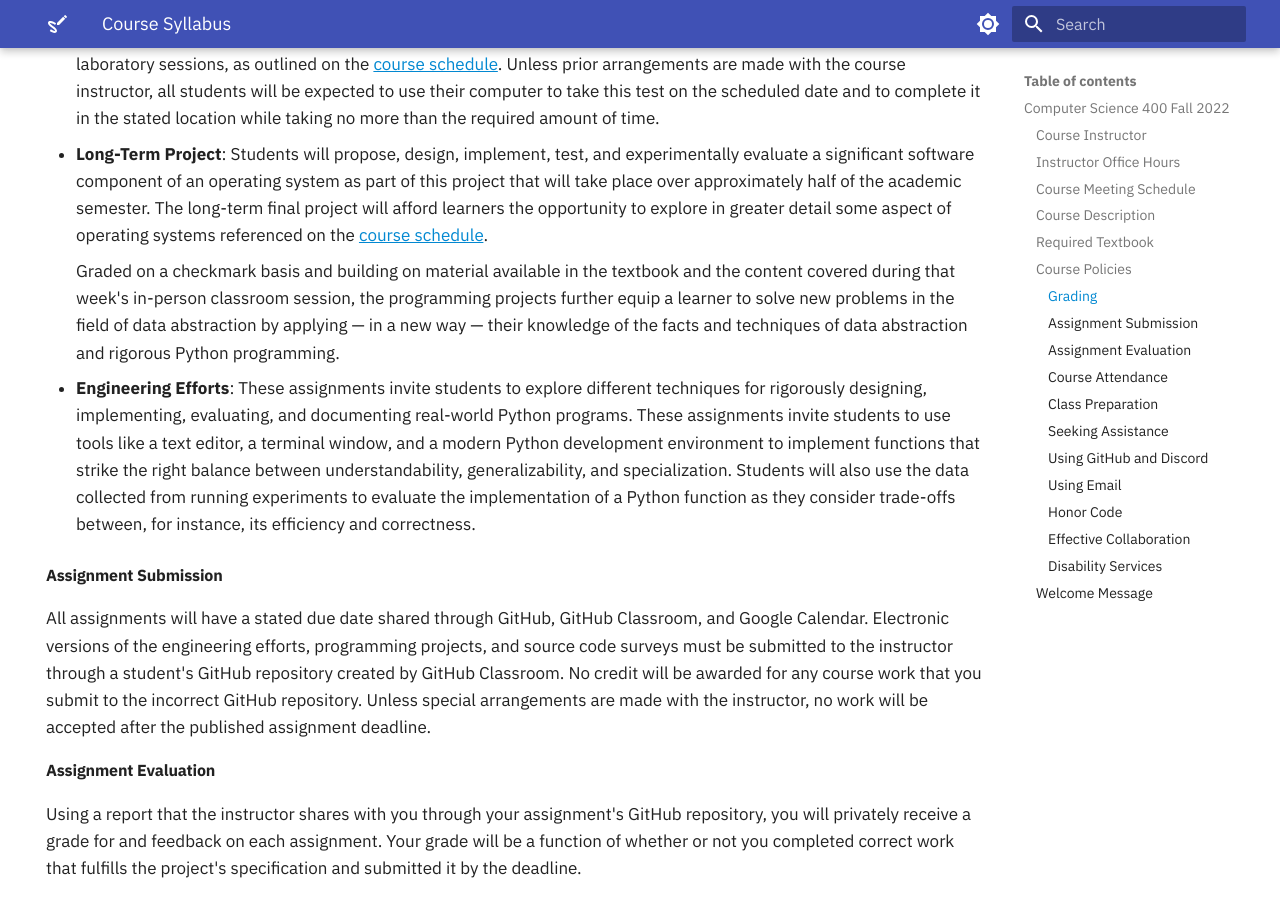
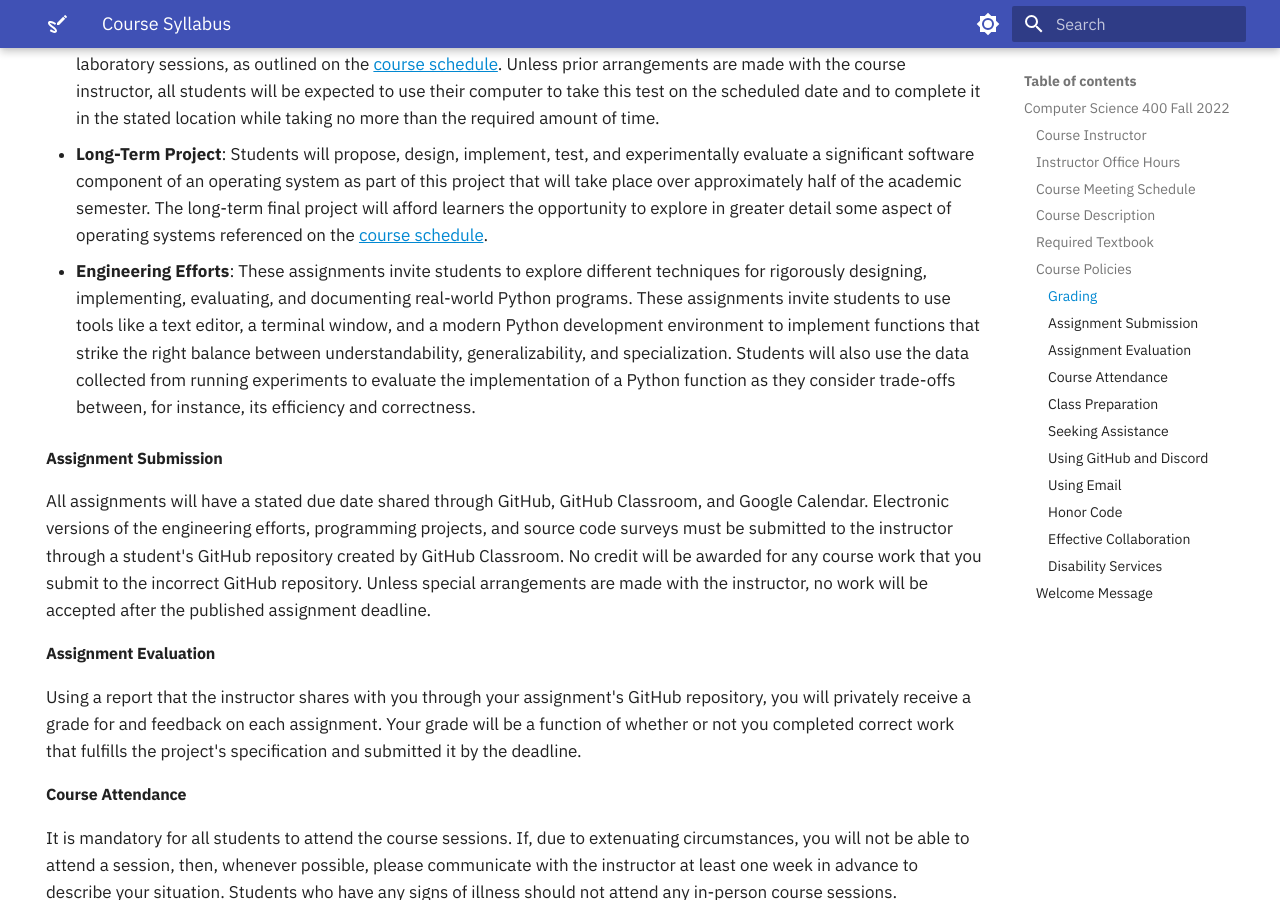
Before and after one commit to OS-Sketch/www.os-sketch.com, an MkDocs documentation site: the page built from docs/operating-systems/syllabus.md, in a window 1280 px wide and 900 px high, scrolled down 2391 px. Built offline with MkDocs 1.6.1 and Material for MkDocs 9.7.7, drawn with Linux system fonts in a browser that asks for light colours.

Commit message:
fix: Delete not-needed content on grading categories in the syllabus.

```diff
--- a/docs/operating-systems/syllabus.md
+++ b/docs/operating-systems/syllabus.md
@@ -120,13 +120,6 @@ These grading categories have the following definitions:
     of the academic semester. The long-term final project will afford learners
     the opportunity to explore in greater detail some aspect of operating
     systems referenced on the [course schedule](/operating-systems/schedule/).
-
-    Graded on a checkmark basis and building
-    on material available in the textbook and the content covered during that
-    week's in-person classroom session, the programming projects further equip a
-    learner to solve new problems in the field of data abstraction by applying
-    &mdash; in a new way &mdash; their knowledge of the facts and techniques of
-    data abstraction and rigorous Python programming.
 
 -   **Engineering Efforts**: These assignments invite students to explore
     different techniques for rigorously designing, implementing, evaluating, and
```
